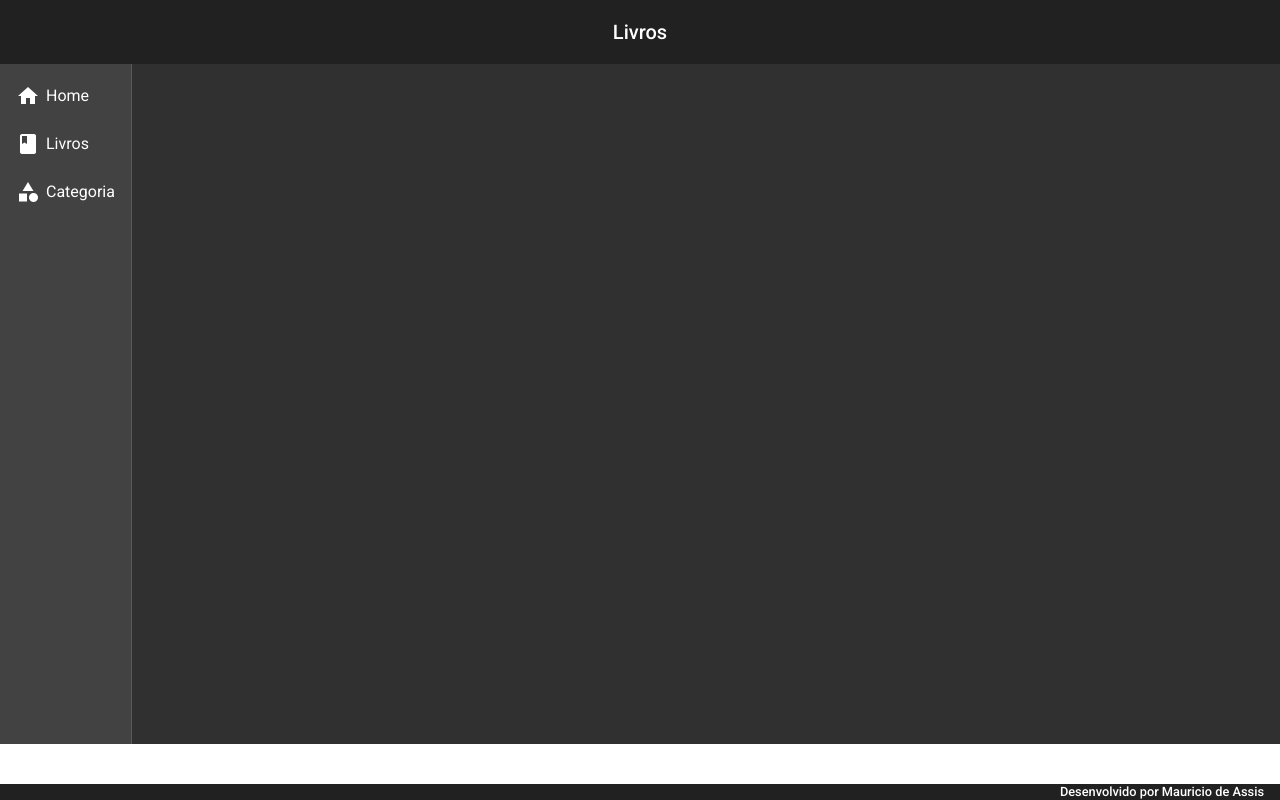
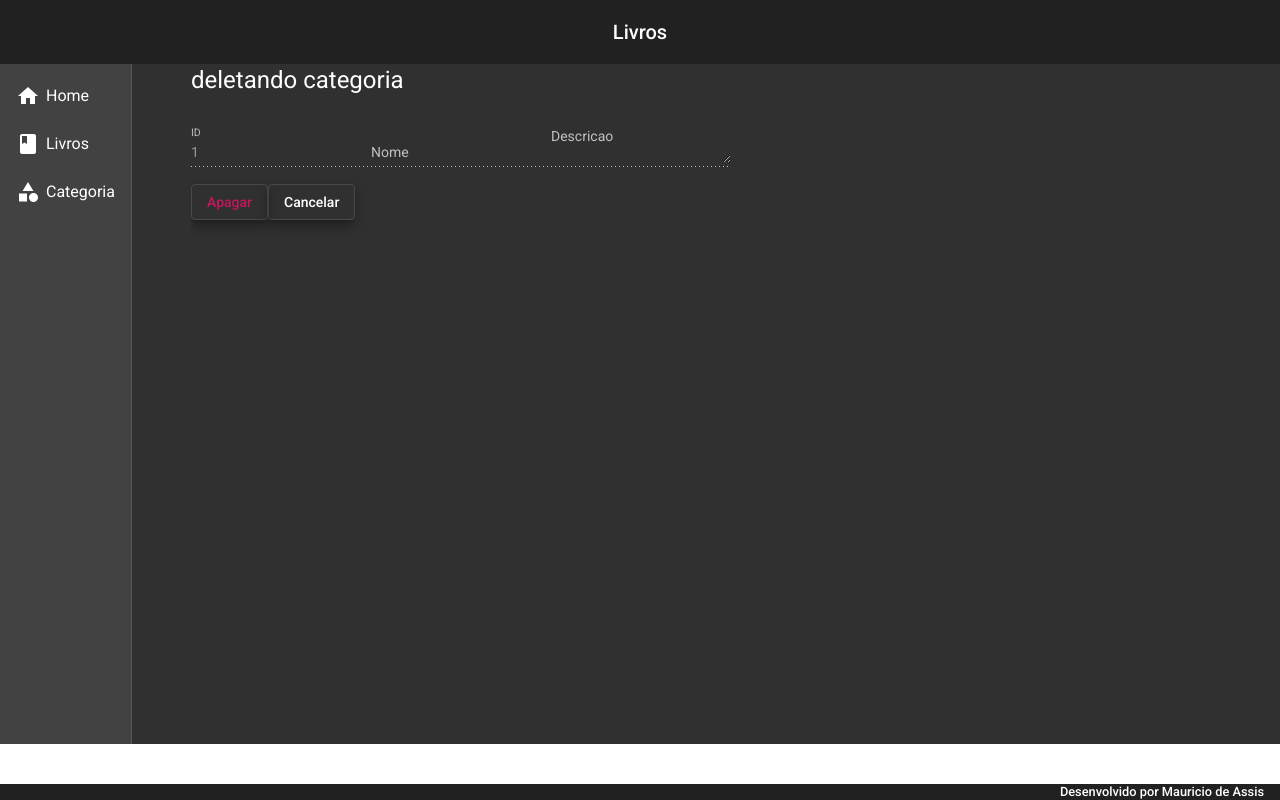
Before and after one commit to mauricioassisrt/Curso-angular-dicas-de-um-dev, an Angular app in the folder bookstore-front/: page /categorias/delete/1 in a window 1280 px wide. Before the commit this address led to /. Built offline with nearby package versions, Linux system fonts and the light colour scheme; no server answers.

Commit message:
carregando o delete

```diff
--- a/bookstore-front/src/app/app-routing.module.ts
+++ b/bookstore-front/src/app/app-routing.module.ts
@@ -3,6 +3,7 @@ import { NgModule } from '@angular/core';
 import { RouterModule, Routes } from '@angular/router';
 import { CategoriaReadComponent } from './components/views/categoria/categoria-read/categoria-read.component';
 import { HomeComponent } from './components/views/home/home.component';
+import { CategoriaDeleteComponent } from './components/views/categoria/categoria-delete/categoria-delete.component';
 
 const routes: Routes = [
   {
@@ -16,7 +17,12 @@ const routes: Routes = [
   {
     path:'categorias/create',
     component: CategoriaCreateComponent
+  },
+  {
+    path:'categorias/delete/:id',
+    component: CategoriaDeleteComponent
   }
+
 
 
 
--- a/bookstore-front/src/app/app.module.ts
+++ b/bookstore-front/src/app/app.module.ts
@@ -23,6 +23,7 @@ import {MatFormFieldModule} from '@angular/material/form-field';
 import { FormsModule } from '@angular/forms';
 import {MatInputModule} from '@angular/material/input';
 import {MatSnackBarModule} from '@angular/material/snack-bar';
+import { CategoriaDeleteComponent } from './components/views/categoria/categoria-delete/categoria-delete.component';
 @NgModule({
   declarations: [
     AppComponent,
@@ -31,7 +32,8 @@ import {MatSnackBarModule} from '@angular/material/snack-bar';
     NavComponent,
     HomeComponent,
     CategoriaReadComponent,
-    CategoriaCreateComponent
+    CategoriaCreateComponent,
+    CategoriaDeleteComponent
   ],
   imports: [
     BrowserModule,
--- /dev/null
+++ b/bookstore-front/src/app/components/views/categoria/categoria-delete/categoria-delete.component.html
@@ -0,0 +1,20 @@
+<form >
+    <h1>deletando categoria</h1>
+    <mat-form-field class="form">
+        <mat-label>ID</mat-label>
+        <input matInput [(ngModel)]="categoria.id" type="text" name="id" disabled>
+    </mat-form-field>
+    <mat-form-field class="form">
+        <mat-label>Nome</mat-label>
+        <input matInput [(ngModel)]="categoria.nome" type="text" name="nome" disabled>
+    </mat-form-field>
+    <mat-form-field class="form">
+        <mat-label>Descricao</mat-label>
+        <textarea matInput type="text" name="descricao"  [(ngModel)]="categoria.descricao" disabled></textarea>
+    </mat-form-field>
+    <div class="buttons">
+        <button mat-stroked-button color="primary" class="mat-elevation-z8"  (click)="apagar()"   >Apagar</button>
+        <button mat-stroked-button color="warning" class="mat-elevation-z8" (click)="cancelar()" >Cancelar</button>
+
+    </div>
+</form>
--- /dev/null
+++ b/bookstore-front/src/app/components/views/categoria/categoria-delete/categoria-delete.component.ts
@@ -0,0 +1,34 @@
+import { Component, OnInit } from '@angular/core';
+import { ActivatedRoute, Router } from '@angular/router';
+import { Categoria } from '../categoria.model';
+import { CategoriaService } from '../categoria.service';
+
+@Component({
+  selector: 'app-categoria-delete',
+  templateUrl: './categoria-delete.component.html',
+  styleUrls: ['./categoria-delete.component.css']
+})
+export class CategoriaDeleteComponent implements OnInit {
+  categoria:Categoria={
+    id:'',
+    nome:'',
+    descricao:''
+  }
+  constructor(private service:CategoriaService, private router:Router, private route:ActivatedRoute) { }
+
+  ngOnInit(): void {
+    this.categoria.id=this.route.snapshot.paramMap.get('id')!
+    this.findById()
+  }
+  apagar():void{
+
+  }
+  findById():void{
+    this.service.findById(this.categoria.id!).subscribe((resposta)=>{
+      this.categoria = resposta
+    })
+  }
+  cancelar():void{
+  this.router.navigate(['categorias'])
+  }
+}
--- a/bookstore-front/src/app/components/views/categoria/categoria-read/categoria-read.component.html
+++ b/bookstore-front/src/app/components/views/categoria/categoria-read/categoria-read.component.html
@@ -47,7 +47,7 @@
               edit
             </i>
           </a>
-          <a routerLink="" class="delete">
+          <a routerLink="delete/{{ row.id }}" class="delete">
             <i class="material-icons ">
               delete
             </i>
--- a/bookstore-front/src/app/components/views/categoria/categoria.model.ts
+++ b/bookstore-front/src/app/components/views/categoria/categoria.model.ts
@@ -1,5 +1,5 @@
 export interface Categoria {
-    id?:number
+    id?:string
     nome: string;
     descricao: string;
   }
--- a/bookstore-front/src/app/components/views/categoria/categoria.service.ts
+++ b/bookstore-front/src/app/components/views/categoria/categoria.service.ts
@@ -10,23 +10,27 @@ import { MatSnackBar } from '@angular/material/snack-bar';
 })
 export class CategoriaService {
 
-  baseUrl:string=environment.baseUrl;
+  baseUrl: string = environment.baseUrl;
 
-  constructor(private snack:MatSnackBar, private http:HttpClient) { }
+  constructor(private snack: MatSnackBar, private http: HttpClient) { }
+  findById(id: String): Observable<Categoria> {
+    const url = `${this.baseUrl}/v1/categorias/${id}`
+    return this.http.get<Categoria>(url);
+  }
 
-  findAll():Observable<Categoria[]>{
-    const url= `${this.baseUrl}/v1/categorias`
-      return this.http.get<Categoria[]>(url);
+  findAll(): Observable<Categoria[]> {
+    const url = `${this.baseUrl}/v1/categorias`
+    return this.http.get<Categoria[]>(url);
   }
- create(categoria:Categoria):Observable<Categoria>{
-   const url =`${this.baseUrl}/v1/categorias`
-   return this.http.post<Categoria>(url, categoria)
- }
- mensage(str: string ):void{
-  this.snack.open(`${str}`,  'OK', {
-    horizontalPosition:'end',
-    verticalPosition:'top',
-    duration:3000
-  })
- }
+  create(categoria: Categoria): Observable<Categoria> {
+    const url = `${this.baseUrl}/v1/categorias`
+    return this.http.post<Categoria>(url, categoria)
+  }
+  mensage(str: string): void {
+    this.snack.open(`${str}`, 'OK', {
+      horizontalPosition: 'end',
+      verticalPosition: 'top',
+      duration: 3000
+    })
+  }
 }
```
Also changed, not shown: bookstore-front/src/app/components/views/categoria/categoria-delete/categoria-delete.component.css (added), 1 other file (tests, documents, lock files or other folders).
